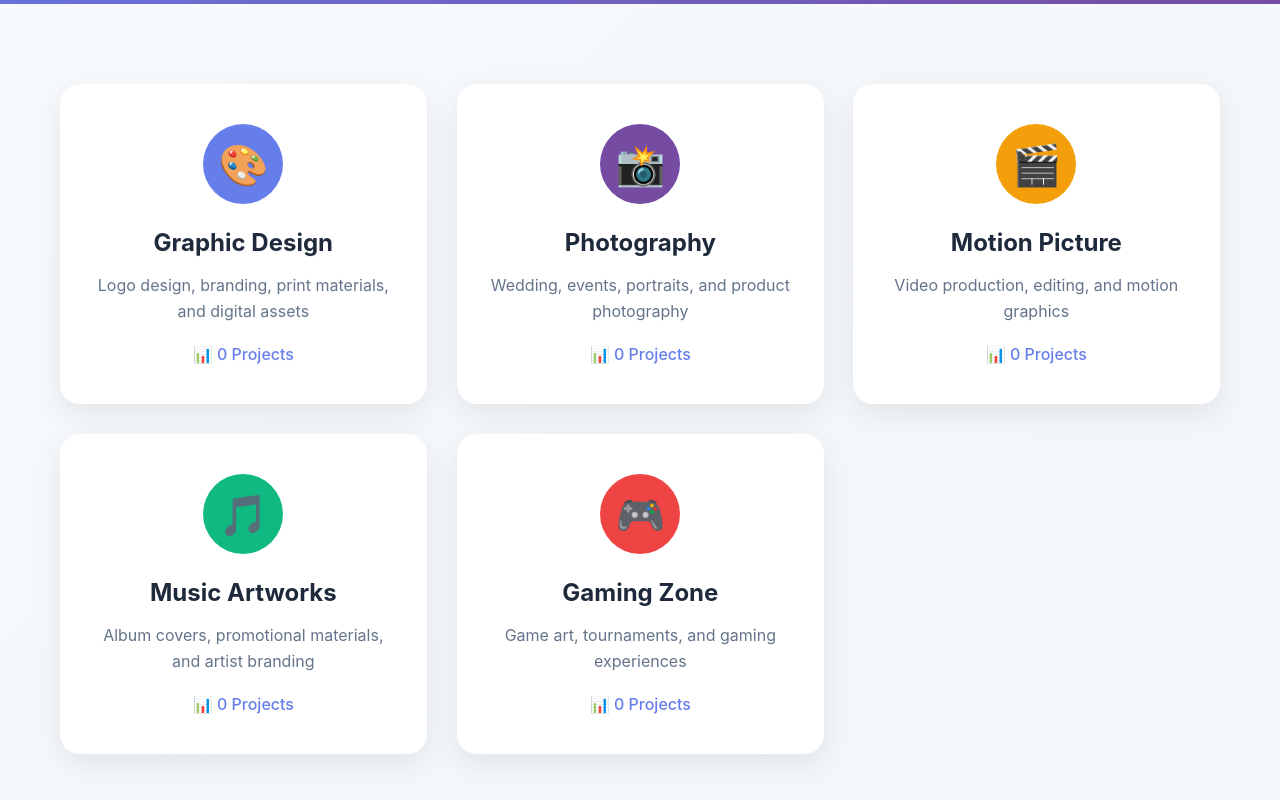
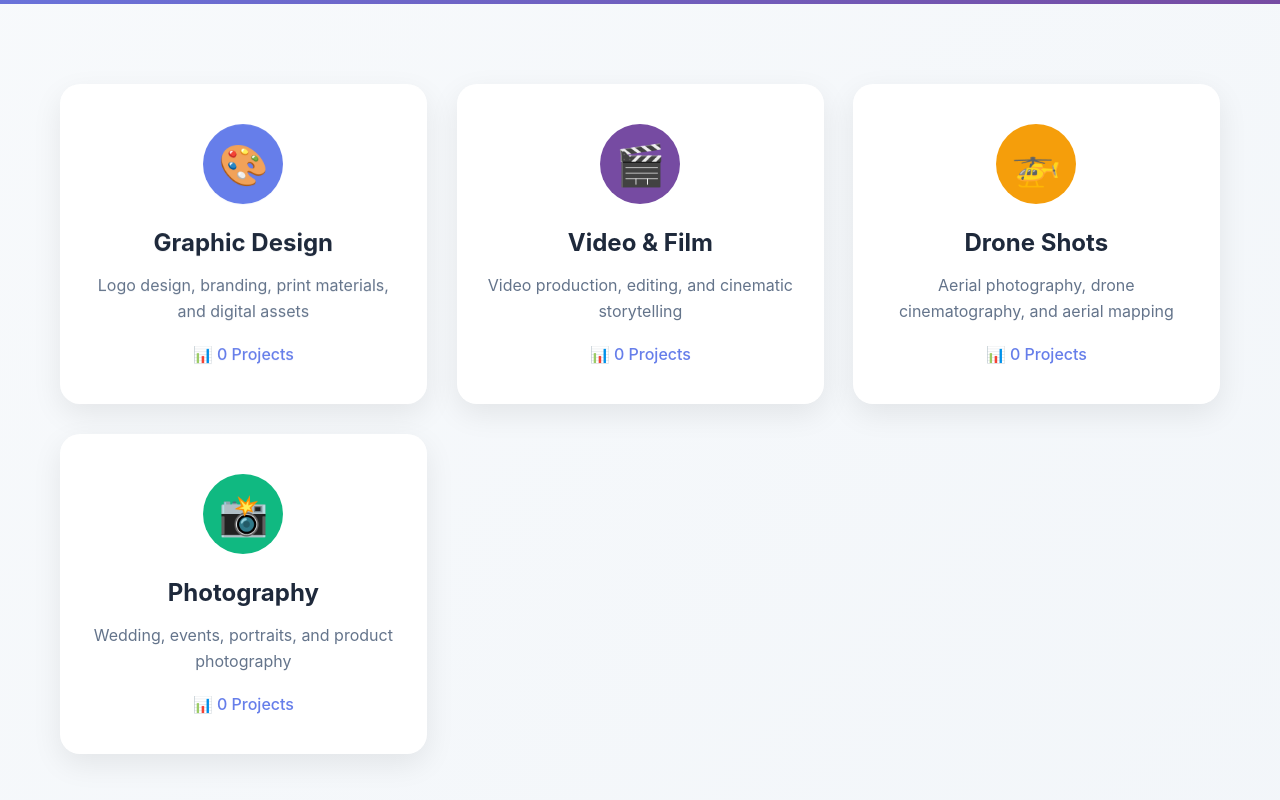
Before and after one commit to RacheaMichelle/Graphics-and-Gaming, a React (Create React App) app: page /services in a window 1280 px wide. Shown: the part 2640-3440 px from the top of the page. Built offline with nearby package versions, Linux system fonts and the light colour scheme; no server answers; the database is empty.

Commit message:
Update services and categories in ServicesPage

```diff
--- a/src/pages/ServicesPage.jsx
+++ b/src/pages/ServicesPage.jsx
@@ -15,18 +15,40 @@ const ServicesPage = () => {
   const categories = [
     { id: 'all', name: 'All Services', icon: '📁' },
     { id: 'graphic-design', name: 'Graphic Design', icon: '🎨' },
-    { id: 'photography', name: 'Photography', icon: '📸' },
-    { id: 'motion-picture', name: 'Motion Picture', icon: '🎬' },
-    { id: 'music', name: 'Music Artworks', icon: '🎵' },
-    { id: 'games', name: 'Gaming Zone', icon: '🎮' }
+    { id: 'video-film', name: 'Video & Film', icon: '🎬' },
+    { id: 'drone-shots', name: 'Drone Shots', icon: '🚁' },
+    { id: 'photography', name: 'Photography', icon: '📸' }
   ];
 
   const servicesList = [
-    { id: 'graphic-design', name: 'Graphic Design', icon: '🎨', description: 'Logo design, branding, print materials, and digital assets', color: '#667eea' },
-    { id: 'photography', name: 'Photography', icon: '📸', description: 'Wedding, events, portraits, and product photography', color: '#764ba2' },
-    { id: 'motion-picture', name: 'Motion Picture', icon: '🎬', description: 'Video production, editing, and motion graphics', color: '#f59e0b' },
-    { id: 'music', name: 'Music Artworks', icon: '🎵', description: 'Album covers, promotional materials, and artist branding', color: '#10b981' },
-    { id: 'games', name: 'Gaming Zone', icon: '🎮', description: 'Game art, tournaments, and gaming experiences', color: '#ef4444' }
+    {
+      id: 'graphic-design',
+      name: 'Graphic Design',
+      icon: '🎨',
+      description: 'Logo design, branding, print materials, and digital assets',
+      color: '#667eea'
+    },
+    {
+      id: 'video-film',
+      name: 'Video & Film',
+      icon: '🎬',
+      description: 'Video production, editing, and cinematic storytelling',
+      color: '#764ba2'
+    },
+    {
+      id: 'drone-shots',
+      name: 'Drone Shots',
+      icon: '🚁',
+      description: 'Aerial photography, drone cinematography, and aerial mapping',
+      color: '#f59e0b'
+    },
+    {
+      id: 'photography',
+      name: 'Photography',
+      icon: '📸',
+      description: 'Wedding, events, portraits, and product photography',
+      color: '#10b981'
+    }
   ];
 
   useEffect(() => {
@@ -52,10 +74,9 @@ const ServicesPage = () => {
   const getCategoryIcon = (category) => {
     switch(category) {
       case 'graphic-design': return '🎨';
+      case 'video-film': return '🎬';
+      case 'drone-shots': return '🚁';
       case 'photography': return '📸';
-      case 'motion-picture': return '🎬';
-      case 'music': return '🎵';
-      case 'games': return '🎮';
       default: return '📁';
     }
   };
@@ -63,10 +84,9 @@ const ServicesPage = () => {
   const getCategoryName = (category) => {
     switch(category) {
       case 'graphic-design': return 'Graphic Design';
+      case 'video-film': return 'Video & Film';
+      case 'drone-shots': return 'Drone Shots';
       case 'photography': return 'Photography';
-      case 'motion-picture': return 'Motion Picture';
-      case 'music': return 'Music Artworks';
-      case 'games': return 'Gaming Zone';
       default: return 'Project';
     }
   };
```
